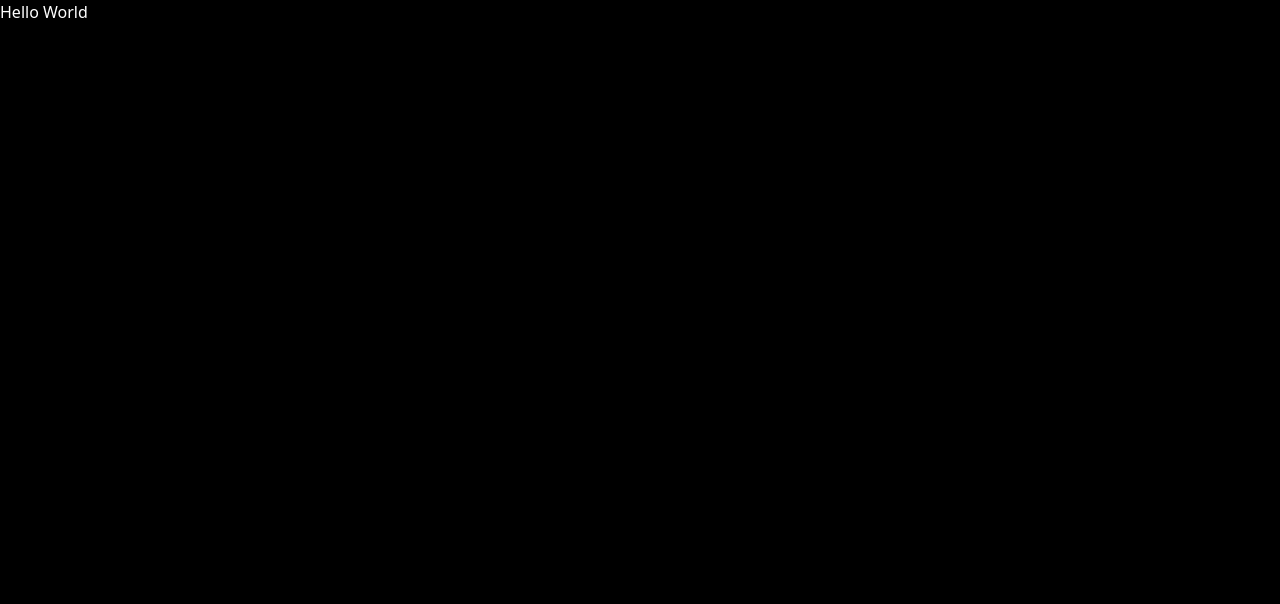
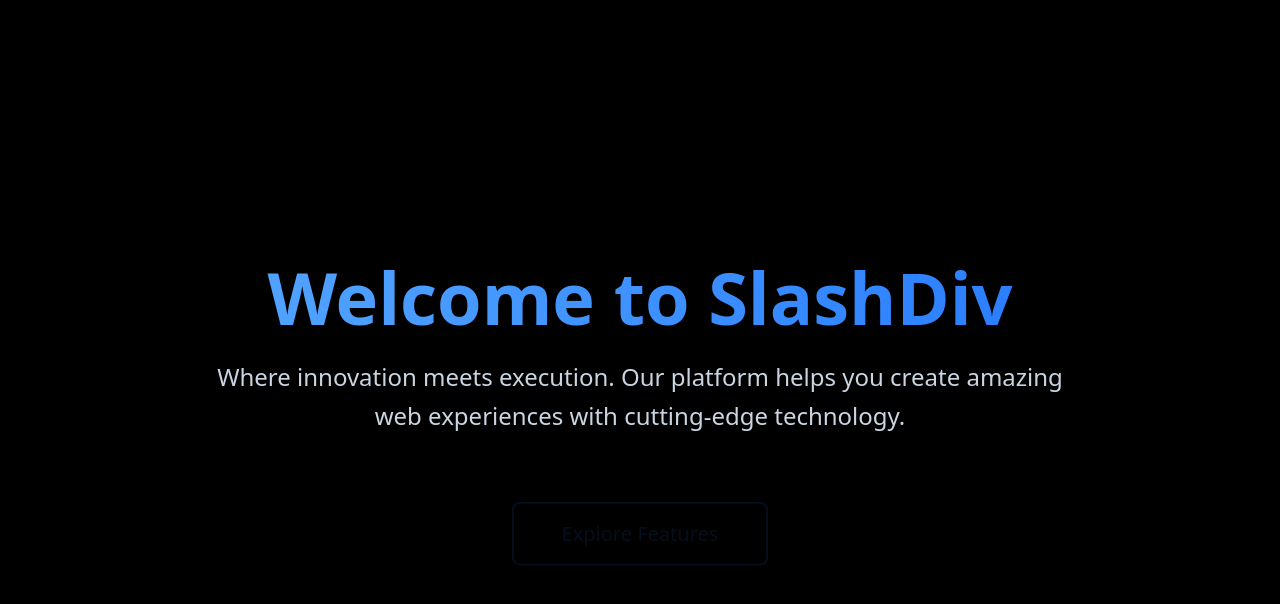
Before and after one commit to sharifulislamudoy/shariful-islam-udoy, a React (Vite) app: page / in a window 1280 px wide. Shown: the top 604 px of the page. Built offline with nearby package versions, Linux system fonts and the light colour scheme.

Commit message:
initial hero with loading done

```diff
--- a/package.json
+++ b/package.json
@@ -11,8 +11,11 @@
   },
   "dependencies": {
     "@tailwindcss/vite": "^4.1.13",
+    "framer-motion": "^12.23.22",
+    "motion": "^12.23.22",
     "react": "^19.1.1",
     "react-dom": "^19.1.1",
+    "react-icons": "^5.5.0",
     "react-router": "^7.9.3",
     "tailwindcss": "^4.1.13"
   },
--- a/src/Router/Routes.jsx
+++ b/src/Router/Routes.jsx
@@ -1,8 +1,16 @@
 import { createBrowserRouter } from "react-router";
+import Main from "../layouts/Main";
+import Home from "../pages/Home";
 
 export const router = createBrowserRouter([
   {
     path: "/",
-    element: <div className="text-white">Hello World</div>,
+    Component: Main,
+    children: [
+      {
+        index: true,
+        Component: Home,
+      }
+    ]
   },
 ]);
--- /dev/null
+++ b/src/Shared/LoadingSpinner.jsx
@@ -0,0 +1,73 @@
+import React from 'react';
+import { motion } from 'framer-motion';
+import { IoIosArrowBack, IoIosArrowForward } from 'react-icons/io';
+
+const LoadingSpinner = () => {
+    return (
+        <motion.div
+            initial={{ opacity: 1 }}
+            exit={{ opacity: 0 }}
+            transition={{ duration: 0.8, ease: "easeOut" }}
+            className="fixed inset-0 bg-black flex justify-center items-center z-50"
+        >
+            <div className="relative w-full h-full flex justify-center items-center">
+                {/* Left Arrow - বাম দিক থেকে আসবে */}
+                <motion.div
+                    initial={{ x: "-100vw", opacity: 0 }}
+                    animate={{ x: 0, opacity: 1 }}
+                    transition={{
+                        duration: 1.5,
+                        ease: "easeOut",
+                        delay: 0.2
+                    }}
+                    className="absolute text-6xl md:text-8xl text-blue-500 drop-shadow-lg z-20"
+                    style={{
+                        textShadow: '0 0 15px #3b82f6, 0 0 30px #3b82f6',
+                        left: '40%'
+                    }}
+                >
+                    <IoIosArrowBack />
+                </motion.div>
+
+                {/* Right Arrow - ডান দিক থেকে আসবে */}
+                <motion.div
+                    initial={{ x: "100vw", opacity: 0 }}
+                    animate={{ x: 0, opacity: 1 }}
+                    transition={{
+                        duration: 1.5,
+                        ease: "easeOut",
+                        delay: 0.2
+                    }}
+                    className="absolute text-6xl md:text-8xl text-blue-500 drop-shadow-lg z-20"
+                    style={{
+                        textShadow: '0 0 15px #3b82f6, 0 0 30px #3b82f6',
+                        right: '40%'
+                    }}
+                >
+                    <IoIosArrowForward />
+                </motion.div>
+
+                {/* Divider */}
+                <motion.div
+                    initial={{ height: 0 }}
+                    animate={{ height: "100vh" }}
+                    transition={{
+                        duration: 1.5,
+                        ease: "easeInOut",
+                        delay: 1.8
+                    }}
+                    className="absolute w-2 bg-gradient-to-b from-blue-500 to-blue-400 rounded shadow-lg z-10"
+                    style={{
+                        top: '50%',
+                        left: '50%',
+                        transform: 'translate(-50%, -50%) rotate(20deg)',
+                        transformOrigin: 'center',
+                        boxShadow: '0 0 10px #3b82f6, 0 0 20px #3b82f6'
+                    }}
+                />
+            </div>
+        </motion.div>
+    );
+};
+
+export default LoadingSpinner;
--- /dev/null
+++ b/src/components/Home/Hero.jsx
@@ -0,0 +1,49 @@
+import React from 'react';
+import { motion } from 'framer-motion';
+
+const Hero = () => {
+  return (
+    <motion.section
+      initial={{ opacity: 0, y: 20 }}
+      animate={{ opacity: 1, y: 0 }}
+      transition={{ duration: 1, ease: "easeOut" }}
+      className="min-h-screen flex flex-col justify-center items-center px-10 text-center bg-black to-slate-800"
+    >
+      <motion.h1
+        initial={{ opacity: 0, y: 30 }}
+        animate={{ opacity: 1, y: 0 }}
+        transition={{ duration: 0.8, delay: 0.2 }}
+        className="text-4xl md:text-6xl lg:text-7xl font-bold mb-6 bg-gradient-to-r from-blue-400 to-blue-500 bg-clip-text text-transparent drop-shadow-lg"
+      >
+        Welcome to SlashDiv
+      </motion.h1>
+
+      <motion.p
+        initial={{ opacity: 0, y: 30 }}
+        animate={{ opacity: 1, y: 0 }}
+        transition={{ duration: 0.8, delay: 0.4 }}
+        className="text-lg md:text-xl lg:text-2xl mb-10 max-w-4xl leading-relaxed text-slate-300"
+      >
+        Where innovation meets execution. Our platform helps you create amazing web experiences with cutting-edge technology.
+      </motion.p>
+
+      <motion.button
+        initial={{ opacity: 0, y: 30 }}
+        animate={{ opacity: 1, y: 0 }}
+        transition={{ duration: 0.8, delay: 0.6 }}
+        whileHover={{
+          scale: 1.05,
+          backgroundColor: 'rgba(59, 130, 246, 0.1)',
+          boxShadow: '0 0 20px #3b82f6',
+          y: -3
+        }}
+        whileTap={{ scale: 0.95 }}
+        className="px-12 py-4 bg-transparent border-2 border-blue-500 text-blue-500 text-xl rounded-lg cursor-pointer transition-all duration-300 relative overflow-hidden"
+      >
+        Explore Features
+      </motion.button>
+    </motion.section>
+  );
+};
+
+export default Hero;
--- a/src/layouts/Main.jsx
+++ b/src/layouts/Main.jsx
@@ -1,9 +1,11 @@
-import React from 'react';
+import { Outlet } from 'react-router';
+
+
 
 const Main = () => {
     return (
         <div>
-
+            <Outlet />
         </div>
     );
 };
--- a/src/pages/Home.jsx
+++ b/src/pages/Home.jsx
@@ -1,11 +1,31 @@
-import React from 'react';
+import React, { useState, useEffect } from 'react';
+import { AnimatePresence } from 'framer-motion';
+import LoadingSpinner from '../Shared/LoadingSpinner';
+import Hero from '../components/Home/Hero';
+
 
 const Home = () => {
-    return (
-        <div>
+  const [isLoading, setIsLoading] = useState(true);
 
-        </div>
-    );
+  useEffect(() => {
+    const timer = setTimeout(() => {
+      setIsLoading(false);
+    }, 3500);
+
+    return () => clearTimeout(timer);
+  }, []);
+
+  return (
+    <div className="overflow-hidden bg-black text-slate-50 min-h-screen">
+      <AnimatePresence mode="wait">
+        {isLoading ? (
+          <LoadingSpinner key="loading" />
+        ) : (
+          <Hero key="hero" />
+        )}
+      </AnimatePresence>
+    </div>
+  );
 };
 
 export default Home;
```
Also changed, not shown: 1 other file (tests, documents, lock files or other folders).
